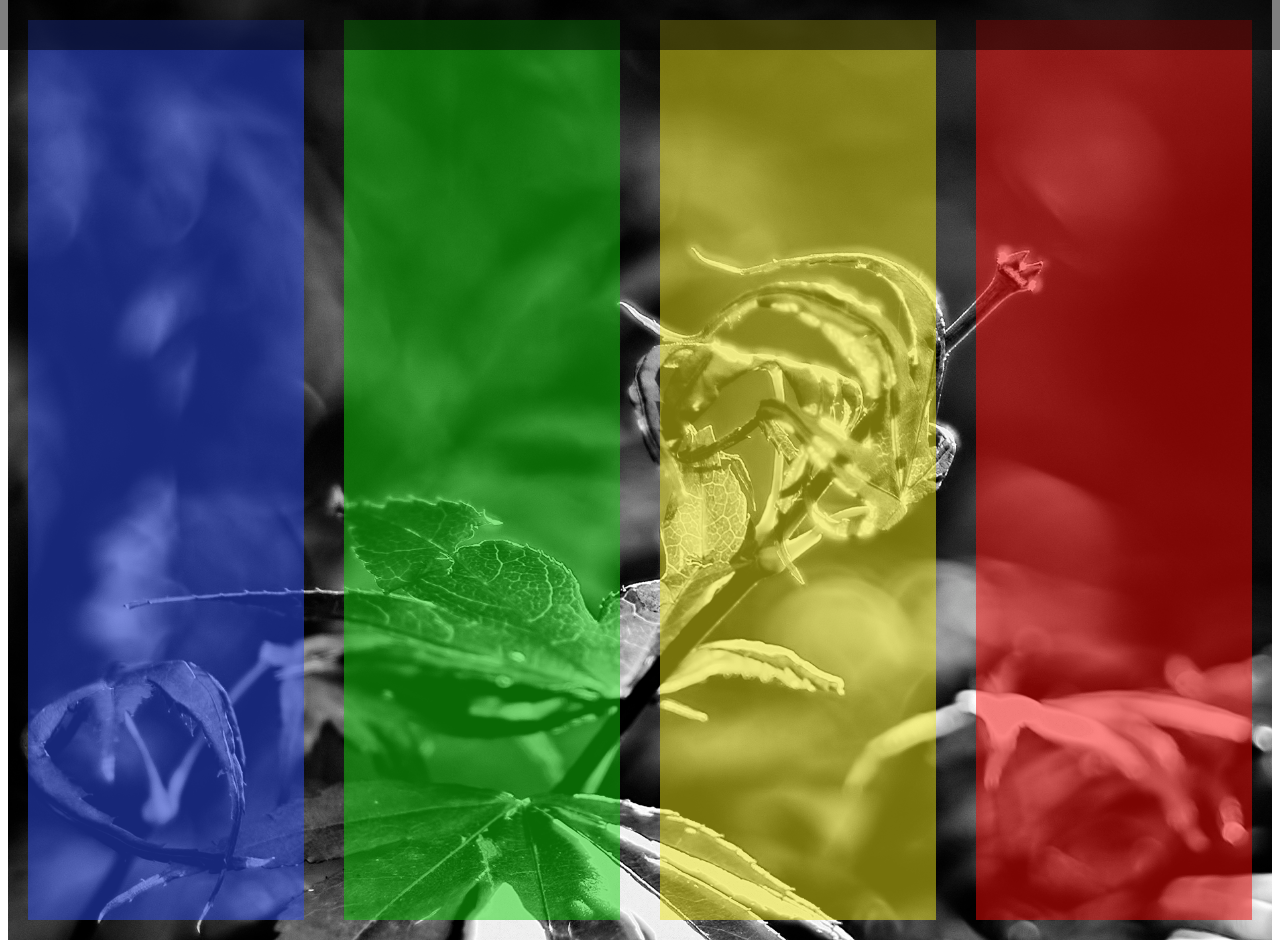
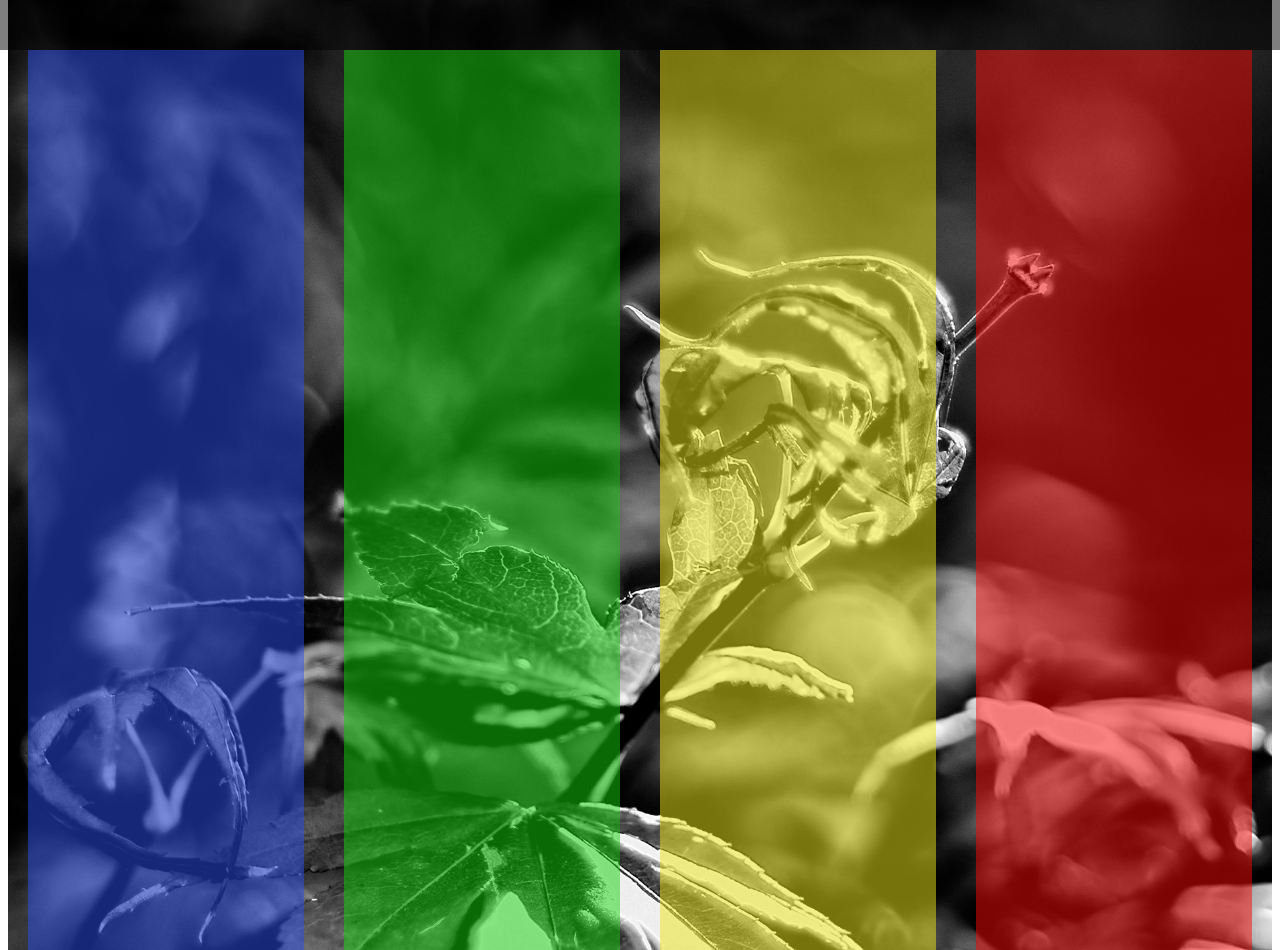
Before and after one commit to LeeMellon/goodrich_review_1, a plain HTML site: page index.html in a window 1280 px wide. Drawn offline with Linux system fonts and the light colour scheme.

Commit message:
fix margins on content boxes to flush

```diff
--- a/css/styles.css
+++ b/css/styles.css
@@ -37,6 +37,8 @@ body{
 
 #b{
   margin: 20px;
+  margin-top: 50px;
+  margin-bottom: 0;
   display: flex;
   flex-grow: 1;
   width: 100px;
@@ -46,6 +48,8 @@ body{
 
 #c{
   margin: 20px;
+  margin-top: 50px;
+  margin-bottom: 0;
   display: flex;
   flex-grow: 1;
   width: 100px;
@@ -55,6 +59,8 @@ body{
 
 #d{
   margin: 20px;
+  margin-top: 50px;
+  margin-bottom: 0;
   display: flex;
   flex-grow: 1;
   width: 100px;
@@ -64,6 +70,8 @@ body{
 
 #e{
   margin: 20px;
+  margin-top: 50px;
+  margin-bottom: 0;
   display: flex;
   flex-grow: 1;
   width: 100px;
```
